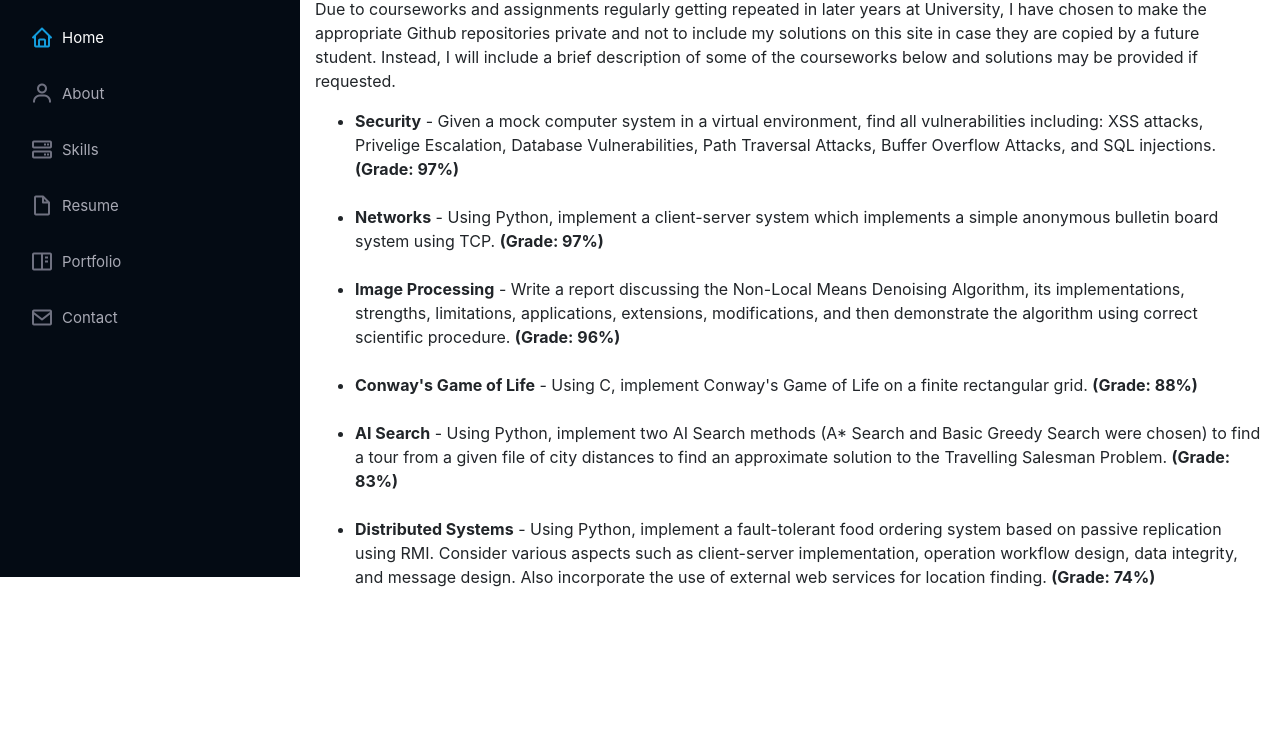
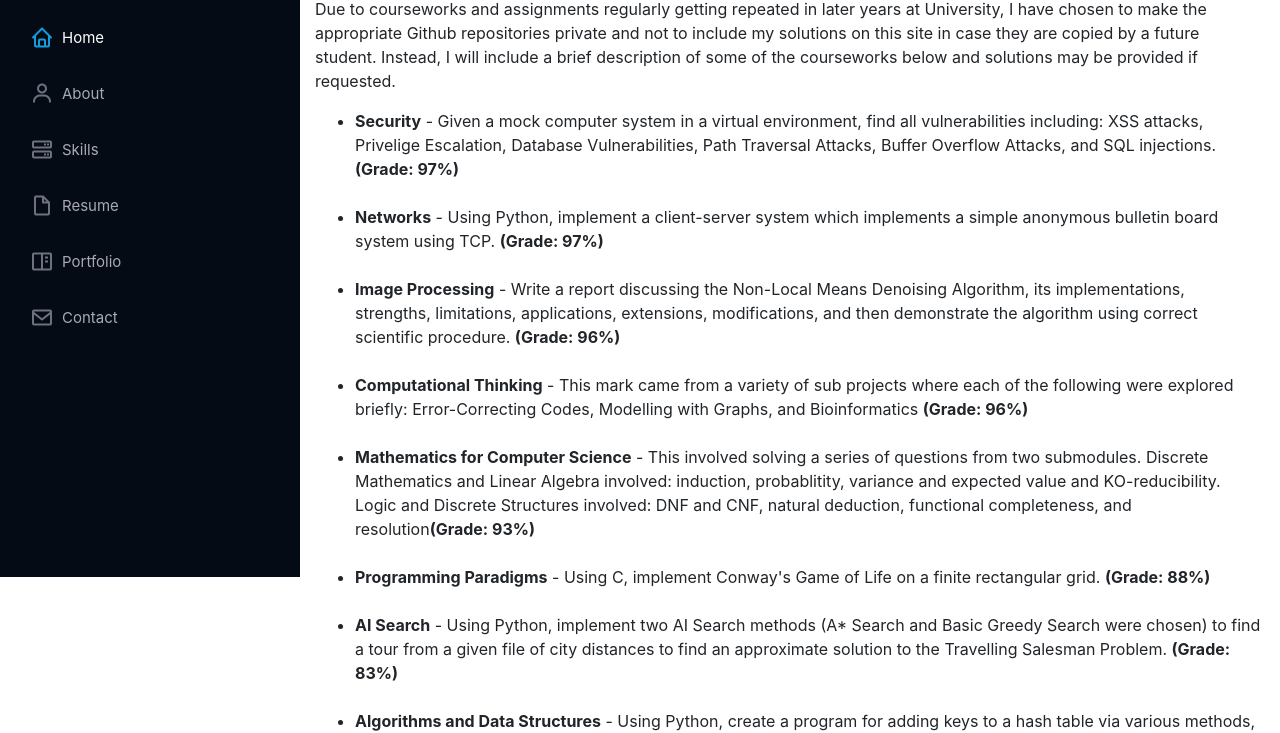
Before and after one commit to Kwiddy/PortfolioWebsite2, a website with bundled scripts: page DurhamOther.html in a window 1280 px wide. Shown: the part 223-956 px from the top of the page. Before the commit the page ends 888 px from the top, so only its background shows below. Built offline with nearby package versions, Linux system fonts and the light colour scheme.

Commit message:
Add other notable first year courseworks

```diff
--- a/DurhamOther.html
+++ b/DurhamOther.html
@@ -99,8 +99,11 @@
               <li><b>Security</b> - Given a mock computer system in a virtual environment, find all vulnerabilities including: XSS attacks, Privelige Escalation, Database Vulnerabilities, Path Traversal Attacks, Buffer Overflow Attacks, and SQL injections. <b>(Grade: 97%)</b></li> <br>
               <li><b>Networks</b> - Using Python, implement a client-server system which implements a simple anonymous bulletin board system using TCP. <b>(Grade: 97%)</b></li> <br>
               <li><b>Image Processing</b> - Write a report discussing the Non-Local Means Denoising Algorithm, its implementations, strengths, limitations, applications, extensions, modifications, and then demonstrate the algorithm using correct scientific procedure. <b>(Grade: 96%)</b> </li> <br>
-              <li><b>Conway's Game of Life</b> - Using C, implement Conway's Game of Life on a finite rectangular grid. <b>(Grade: 88%)</b></li> <br>
+              <li><b>Computational Thinking</b> - This mark came from a variety of sub projects where each of the following were explored briefly: Error-Correcting Codes, Modelling with Graphs, and Bioinformatics <b>(Grade: 96%)</b></li> <br>
+              <li><b>Mathematics for Computer Science</b> -  This involved solving a series of questions from two submodules. Discrete Mathematics and Linear Algebra involved: induction, probablitity, variance and expected value and KO-reducibility. Logic and Discrete Structures involved: DNF and CNF, natural deduction, functional completeness, and resolution<b>(Grade: 93%)</b></li> <br>
+              <li><b>Programming Paradigms</b> - Using C, implement Conway's Game of Life on a finite rectangular grid. <b>(Grade: 88%)</b></li> <br>
               <li><b>AI Search</b> - Using Python, implement two AI Search methods (A* Search and Basic Greedy Search were chosen) to find a tour from a given file of city distances to find an approximate solution to the Travelling Salesman Problem. <b>(Grade: 83%)</b></li> <br>
+              <li><b>Algorithms and Data Structures</b> - Using Python, create a program for adding keys to a hash table via various methods, write another program which counts k-ephemeral numbers between two inputs, write a program determining the validity of a sum-and-product expression, solve numerous time complexity and Master Theorem questions, work with sorting algorithms <b>(Grade: 81%)</b></li> <br>
               <li><b>Distributed Systems</b> - Using Python, implement a fault-tolerant food ordering system based on passive replication using RMI. Consider various aspects such as client-server implementation, operation workflow design, data integrity, and message design. Also incorporate the use of external web services for location finding. <b>(Grade: 74%)</b></li>
             </ul>
           </p>
```
